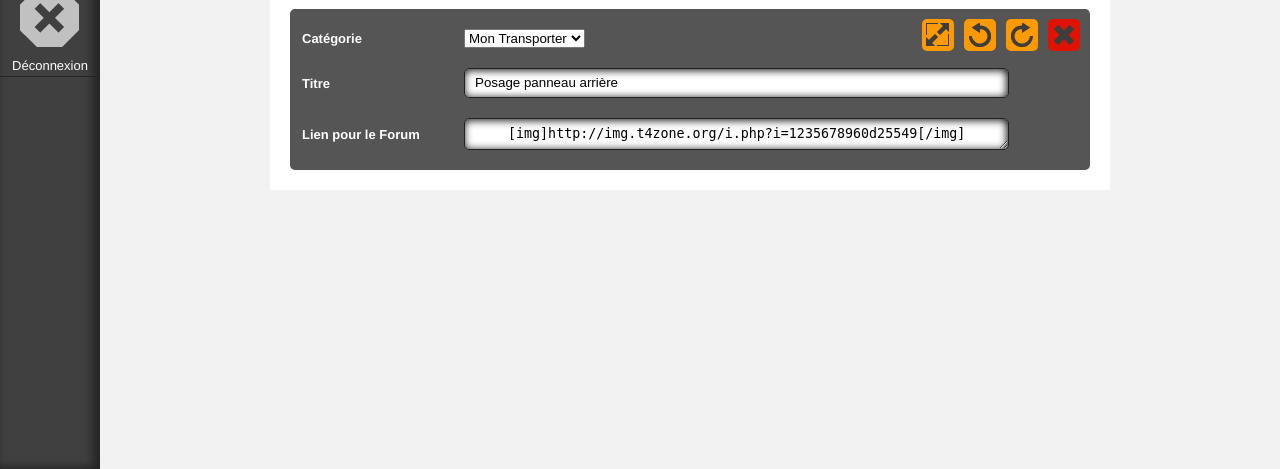
After one commit to kns7/imgt4z, a PHP site: page /templates/image.html in a window 1280 px wide. The commit adds this page. Shown: the part 331-800 px from the top of the page. Run offline with PHP 8.4, Linux system fonts and the light colour scheme.

Commit message:
HMTL/CSS:  - Ajout des templates (temporaires)  - Modification de la CSS standard (style.css) pour les nouveaux templates.  - Ajours d'images pour les templates.
git-svn-id: https://svn.knet-solutions.com/imgt4z@5 acda1053-8331-40ba-8dc0-498b8b23f828

```diff
--- a/css/style.css
+++ b/css/style.css
@@ -5,6 +5,16 @@
 body {
 	font-family: helvetica, sans-serif;
 	font-size: 13px;
+	background: #f2f2f2;
+}
+
+a {
+	color: #555555;
+	text-decoration: underline;
+}
+
+.clear{
+	clear: both;
 }
 
 /* Authentication Form */
@@ -77,7 +87,9 @@ body {
 }
 
 nav {
-	float: left;
+	position: fixed;
+	top: 0px;
+	left: 0px;
 	width: 100px;
 	height: 100%;
 	background: #212121;
@@ -114,7 +126,7 @@ nav ul .menu:hover,nav ul li.active { background-color: #010101; }
 
 #global{
 	margin-left: 100px;
-	padding: 20px;
+	padding: 0px 20px;
 }
 #global article {
 	padding: 10px;
@@ -127,4 +139,167 @@ nav ul .menu:hover,nav ul li.active { background-color: #010101; }
 	-webkit-border-radius: 5px;
 	border: 1px solid #000551;
 	padding-left: 40px;
+	margin: 10px 0px;
 }
+
+#global .help p {
+	margin: 5px 0px;
+}
+
+/* Formulaires */
+table {
+	border: 0px solid;
+	border-collapse: collapse;
+	width: 100%;
+}
+table td, table td {
+	padding: 10px;
+	font-family: helvetica, sans-serif;
+}
+table th {
+	text-align: left;
+	font-weight: bold;
+	color: #ffffff;
+	font-size: 13px;
+	width: 150px;
+	padding: 2px;
+}
+table td input[type=text], table td textarea {
+	width: 90%;
+	height: 30px;
+	line-height: 30px;
+	border-radius: 5px;
+	box-shadow: inset -1px 1px 8px 0px black;
+	border: 1px solid #212121;
+	padding: 0px 10px;
+}
+table td textarea {
+	height: 32px;
+	text-align: center;
+}
+table td input[type=text]:focus, table td textarea:focus {
+	border: 1px solid #ff9900;
+}
+
+/* Sections Mes Images */
+.images {
+
+}
+.images .img-bloc {
+	float: left;
+	width: 200px;
+	height: 200px;
+	border: 1px solid white;
+	border-radius: 5px;
+	cursor: pointer;
+	margin: 10px;
+	padding: 10px;
+	text-align: center;
+	background: white;
+}
+.images .img-bloc:hover {
+	border: 1px solid #FF9900;
+	box-shadow: 0px 0px 10px #FF9900;
+}
+.images .img-bloc .img {
+	max-height: 150px;
+	height: 150px;
+	overflow: hidden;
+}
+.images .img-bloc .infos {
+	line-height: 50px;
+	height: 50px;
+	display: inline;
+}
+.img-bloc .infos .title {
+	font-family: helvetica, sans-serif;
+	font-weight: bold;
+	color: #808080;
+	font-size: 12px;
+	width: 160px;
+	display: inline;
+	float: left;
+	margin: 5px 0px 0px 0px;
+}
+.img-bloc .infos .delete {
+	width: 20px;
+	height: 20px;
+	background: #808080 url('../img/delete_16.png') 50% no-repeat;
+	border-radius: 4px;
+	cursor: pointer;
+	display: inline;
+	float: left;
+	margin: 20px 0px 0px 20px;
+}
+.img-bloc .infos .delete:hover {
+	background-color: #E01200;
+}
+.img-detail{
+	width: 800px;
+	padding: 20px;
+	background: white;
+	margin: 10px auto;
+}
+.img-preview {
+	margin: 0px auto;
+	text-align: center;
+}
+.img-ctrl {
+	position: relative;
+}
+.img-edit {
+	margin-top: 10px;
+	background: #555555;
+	padding: 10px;
+	border-radius: 5px;
+}
+.img-actions {
+	position: absolute;
+	top: 5px;
+	right: 5px;
+	margin: 0px;
+}
+.img-actions .btn {
+	float: right;
+	width: 32px;
+	height: 32px;
+	background-color: #ff9900;
+	background-position: 50%;
+	background-repeat: no-repeat;
+	border-radius: 5px;
+	margin: 5px;
+	cursor: pointer;
+}
+.img-actions .btn[rel='resize']{ background-image: url('../img/resize_24.png'); }
+.img-actions .btn[rel='rotatel']{ background-image: url('../img/rotate_left_24.png'); }
+.img-actions .btn[rel='rotater']{ background-image: url('../img/rotate_right_24.png'); }
+.img-actions .btn[rel='delete']{ background-image: url('../img/delete_24.png'); background-color: #E01200; }
+.img-actions .btn:hover { background-color: #FFD387; }
+.img-actions .btn[rel='delete']:hover { background-color: #DD7A73; }
+
+
+/* Section Upload */
+.upload-form, .upload-btns {
+	margin-top: 10px;
+	background: #555555;
+	padding: 10px;
+	border-radius: 5px;
+}
+.upload-btns .btn {
+	float: right;
+	height: 32px;
+	width: 100px;
+	line-height: 32px;
+	border-radius: 5px;
+	margin: 5px;
+	text-align: center;
+	vertical-align: middle;
+	color: #fff;
+	cursor: pointer;
+	font-weight: bold;
+
+}
+.upload-btns .btn[rel='send']{ background-color: #43C343;}
+.upload-btns .btn[rel='send']:hover { background-color: #00FF00; }
+.upload-btns .btn[rel='cancel']{ background-color: #EB4116;}
+.upload-btns .btn[rel='cancel']:hover { background-color: #FF0000; }
--- /dev/null
+++ b/templates/image.html
@@ -0,0 +1,59 @@
+<html lang="fr">
+	<head>
+		<meta http-equiv="Content-Type" content="text/html; charset=UTF-8">
+		<link rel="shortcut icon" href="favicon.ico"/>
+		<link rel="icon" href="favicon.ico"/>
+		<link rel="stylesheet" href="../css/style.css"/>
+		<title>T4Zone Images</title>
+	</head>
+	<body>
+		<nav>
+			<ul>
+				<li class='menu' rel='home'>Accueil</li>
+				<li class='menu' rel='upload'>Uploader</li>
+				<li class='menu active' rel='images'>Mes images</li>
+				<li class='menu' rel='logout'>D&eacute;connexion</li>
+			</ul>
+		</nav>
+		<section id='global' class='image'>
+			<div class='img-detail'>
+				<div class='img-preview'>
+					<img src='../storage/25549/1235678960.jpg' width='400' height='300'/>
+				</div>
+				<div class='img-ctrl'>
+					<div class='img-edit'>
+						<table>
+							<tr>
+								<th>Catégorie</th>
+								<td>
+									<select id='image-category'>
+										<option value='1' selected>Mon Transporter</option>
+										<option value='2'>Report Voyages</option>
+										<option value='3'>Report Rassos</option>
+										<option value='4'>Tutos</option>
+									</select>
+								</td>
+							</tr>
+							<tr>
+								<th>Titre</th>
+								<td><input type='text' id='image-title' value="Posage panneau arrière"/></td>
+							</tr>
+							<tr>
+								<th>Lien pour le Forum</th>
+								<td><textarea readonly>[img]http://img.t4zone.org/i.php?i=1235678960d25549[/img]</textarea></td>
+							</tr>
+						</table>
+					</div>
+					<div class='img-actions'>
+						<div class='btn' rel='delete'></div>
+						<div class='btn' rel='rotater'></div>
+						<div class='btn' rel='rotatel'></div>
+						<div class='btn' rel='resize' rev='1'></div>
+						<div class='clear'></div>
+					</div>
+				</div>
+			</div>
+		</section>
+		<div class='loader'>Chargement...</div>
+	</body>
+</html>
```
Also changed, not shown: templates/home.html (added, +25 -0 lines), templates/images.html (added, +51 -0 lines), templates/upload.html (added, +57 -0 lines), img/delete_16.png (added), img/delete_24.png (added), img/help.png, img/resize_24.png (added), img/rotate_left_24.png (added), img/rotate_right_24.png (added), img/tools.png (added).
